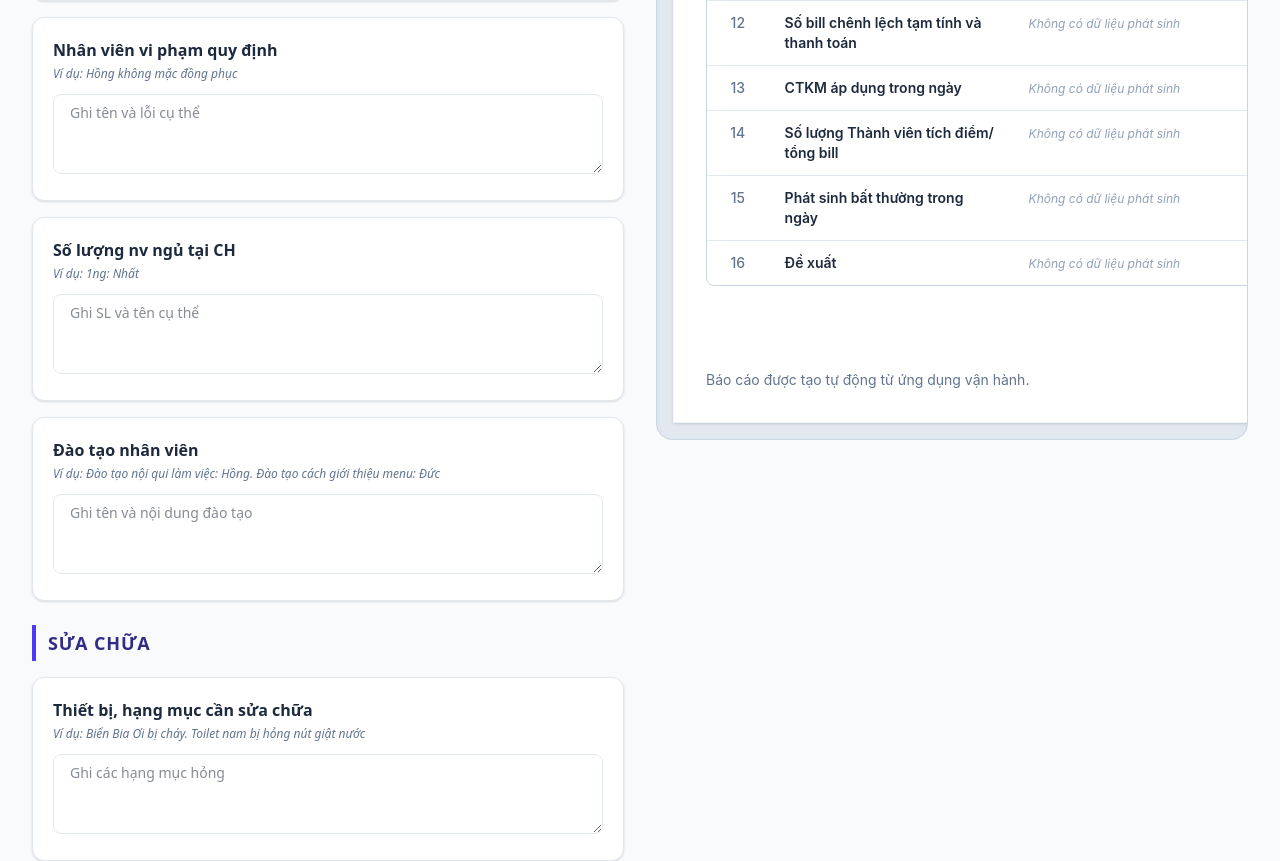
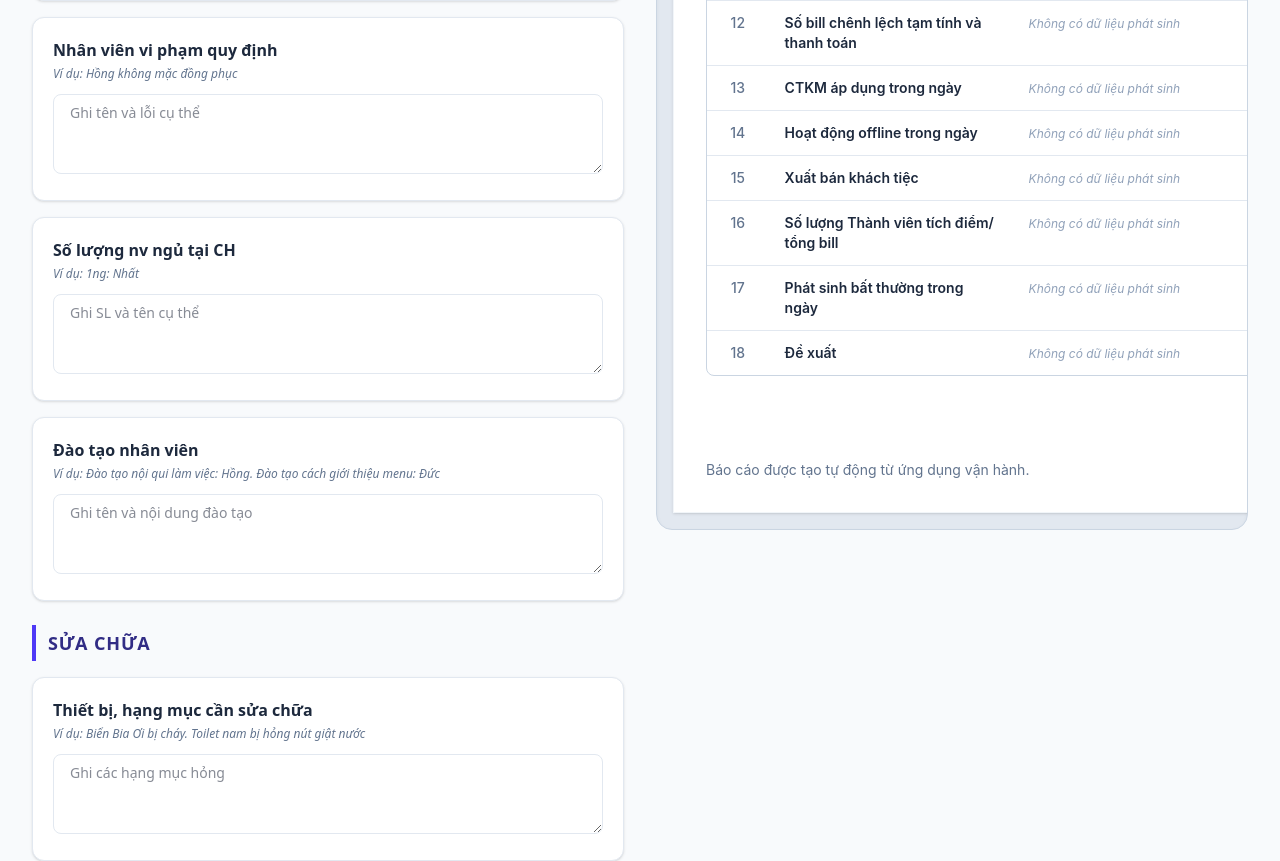
Before and after one commit to npnam151-rgb/VH, a React (Vite) app: page / in a window 1280 px wide. Shown: the part 1040-1901 px from the top of the page. Built offline with nearby package versions, Linux system fonts and the light colour scheme.

Commit message:
feat: update reporting categories and README banner
Update business reporting categories to improve data granularity and replace the placeholder banner image in README.

```diff
--- a/src/types.ts
+++ b/src/types.ts
@@ -39,7 +39,9 @@ export const CHECKLIST_ITEMS: ChecklistItemDef[] = [
   { id: 11, category: 'KINH DOANH', title: 'Phản hồi không tốt của KH', placeholder: 'Ghi ý kiến không hài lòng của KH', example: 'Toilet có mùi. Tính phí mang đồ vào đắt' },
   { id: 12, category: 'KINH DOANH', title: 'Số bill chênh lệch tạm tính và thanh toán', placeholder: 'Ghi số lượng và nguyên nhân', example: '2 bill. Do Cs ko check kỹ đồ' },
   { id: 13, category: 'KINH DOANH', title: 'CTKM áp dụng trong ngày', placeholder: 'Ghi tên CTKM', example: 'Đặt bàn off 5%. Ngày hội Bia Ơi' },
-  { id: 14, category: 'KINH DOANH', title: 'Số lượng Thành viên tích điểm/ tổng bill', placeholder: 'Ghi số lượng thành viên tích điểm trong ngày / tổng số bill bán trong ngày', example: '15/50 bill' },
-  { id: 15, category: 'KINH DOANH', title: 'Phát sinh bất thường trong ngày', placeholder: 'Ghi các bất thường trong ngày', example: 'Công an đến thu biển. KH say ngã ở toilet... Đông khách đột biến nên thiếu nhân sự bếp nên đồ ra lâu' },
-  { id: 16, category: 'KINH DOANH', title: 'Đề xuất', placeholder: 'Nêu ý kiến cải tiến, đề xuất, hiện trạng', example: 'Bổ sung thêm 8 ghế và 5 bàn' },
+  { id: 14, category: 'KINH DOANH', title: 'Hoạt động offline trong ngày', placeholder: 'Nêu các HĐ offline, event diễn ra tại địa điểm', example: 'Có band nhạc acoustic, Giao lưu fan club' },
+  { id: 15, category: 'KINH DOANH', title: 'Xuất bán khách tiệc', placeholder: 'Ghi đơn bán khách tiệc phát sinh trong ngày', example: '2 bom 50l' },
+  { id: 16, category: 'KINH DOANH', title: 'Số lượng Thành viên tích điểm/ tổng bill', placeholder: 'Ghi số lượng thành viên tích điểm trong ngày / tổng số bill bán trong ngày', example: '15/50 bill' },
+  { id: 17, category: 'KINH DOANH', title: 'Phát sinh bất thường trong ngày', placeholder: 'Ghi các bất thường trong ngày', example: 'Công an đến thu biển. KH say ngã ở toilet... Đông khách đột biến nên thiếu nhân sự bếp nên đồ ra lâu' },
+  { id: 18, category: 'KINH DOANH', title: 'Đề xuất', placeholder: 'Nêu ý kiến cải tiến, đề xuất, hiện trạng', example: 'Bổ sung thêm 8 ghế và 5 bàn' },
 ];
```
Also changed, not shown: 1 other file (tests, documents, lock files or other folders).
